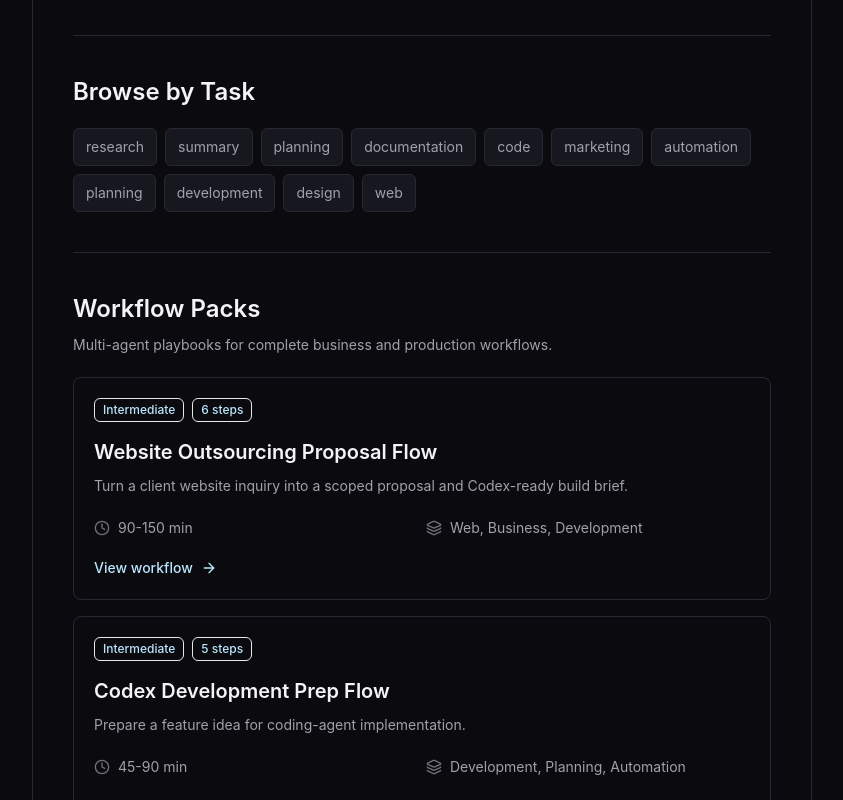
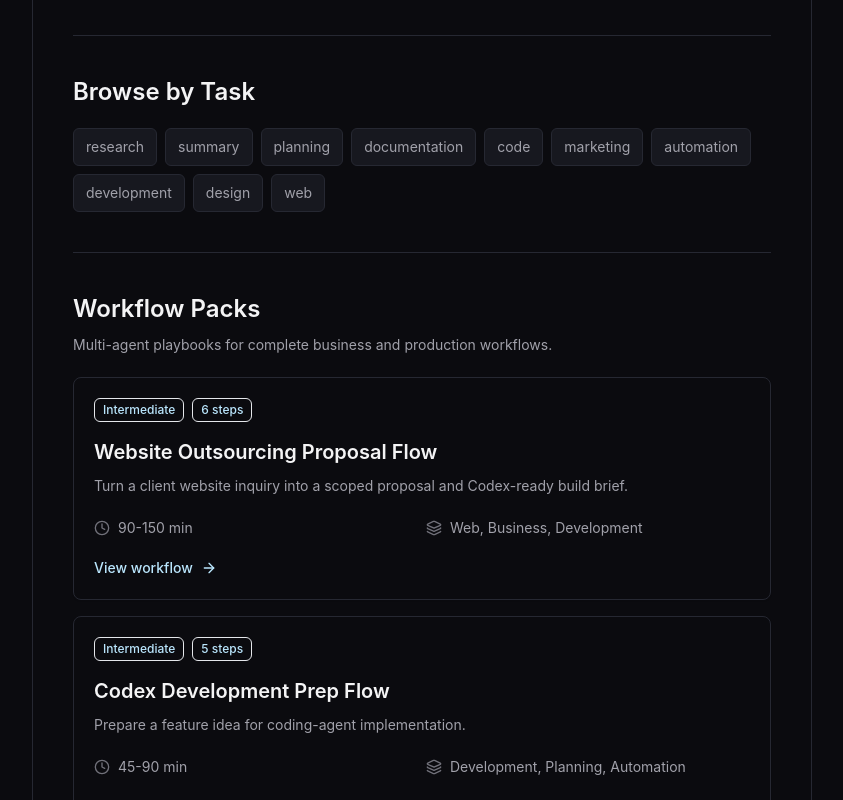
Before and after one commit to yohan-work/agentive, a Next.js app: page / in a window 1280 px wide. Shown: the part 2560-3360 px from the top of the page, without its empty margins (228-1071 px from the left). Built offline with nearby package versions, Linux system fonts and the light colour scheme.

Commit message:
fix: dedupe browse task links

```diff
--- a/src/app/page.tsx
+++ b/src/app/page.tsx
@@ -9,6 +9,8 @@ import { WorkflowCard } from "@/components/workflows/workflow-card";
 import { featuredAgents } from "@/data/agents";
 import { categories, roles, taskTags } from "@/data/taxonomy";
 import { workflows } from "@/data/workflows";
+
+const browseTasks = Array.from(new Set([...taskTags, ...categories.slice(0, 4).map((category) => category.slug)]));
 
 const toc = [
   { title: "Overview", href: "#overview" },
@@ -76,7 +78,7 @@ export default function HomePage() {
       <section id="browse-by-task" className="border-b border-line py-10">
         <SectionHeading title="Browse by Task" />
         <div className="flex flex-wrap gap-2">
-          {[...taskTags, ...categories.slice(0, 4).map((category) => category.slug)].map((task) => (
+          {browseTasks.map((task) => (
             <Link key={task} href={`/agents?query=${task}`} className="rounded-md border border-line bg-elevated px-3 py-2 text-sm text-secondary transition hover:border-accent/35 hover:text-primary">
               {task}
             </Link>
```
